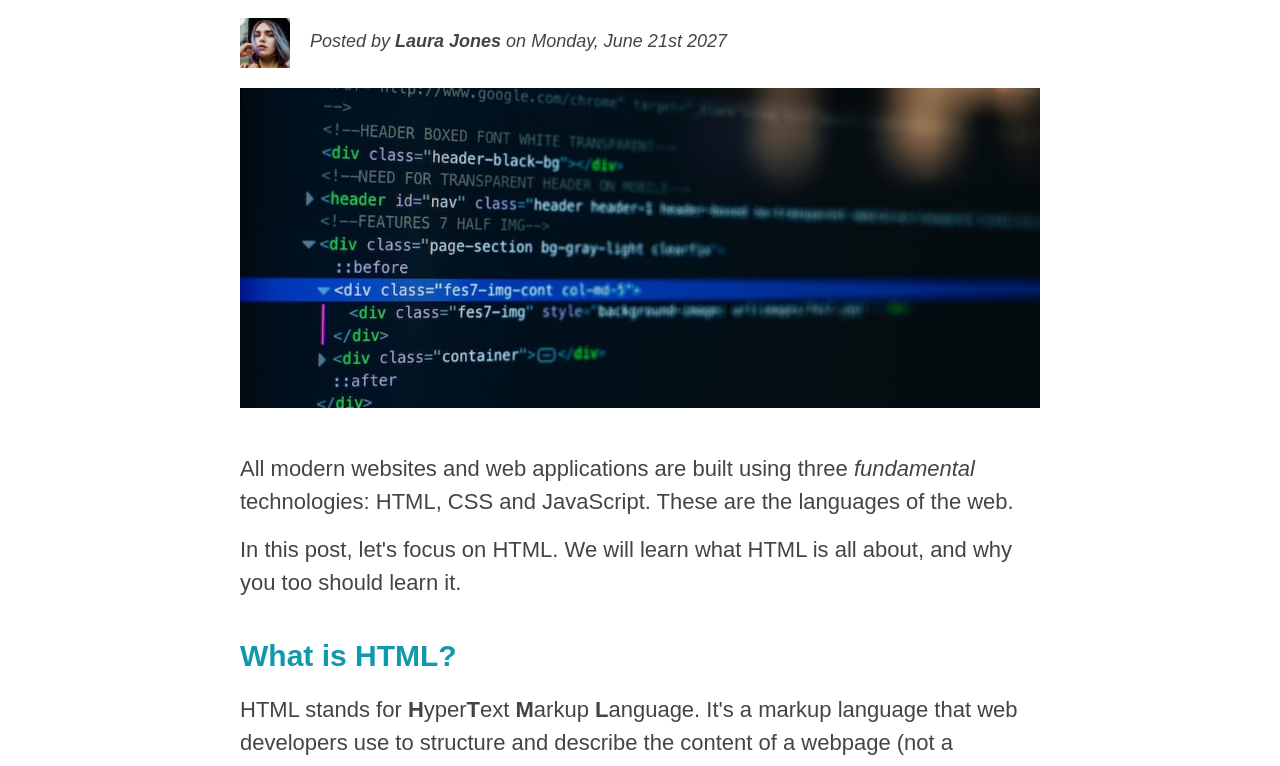
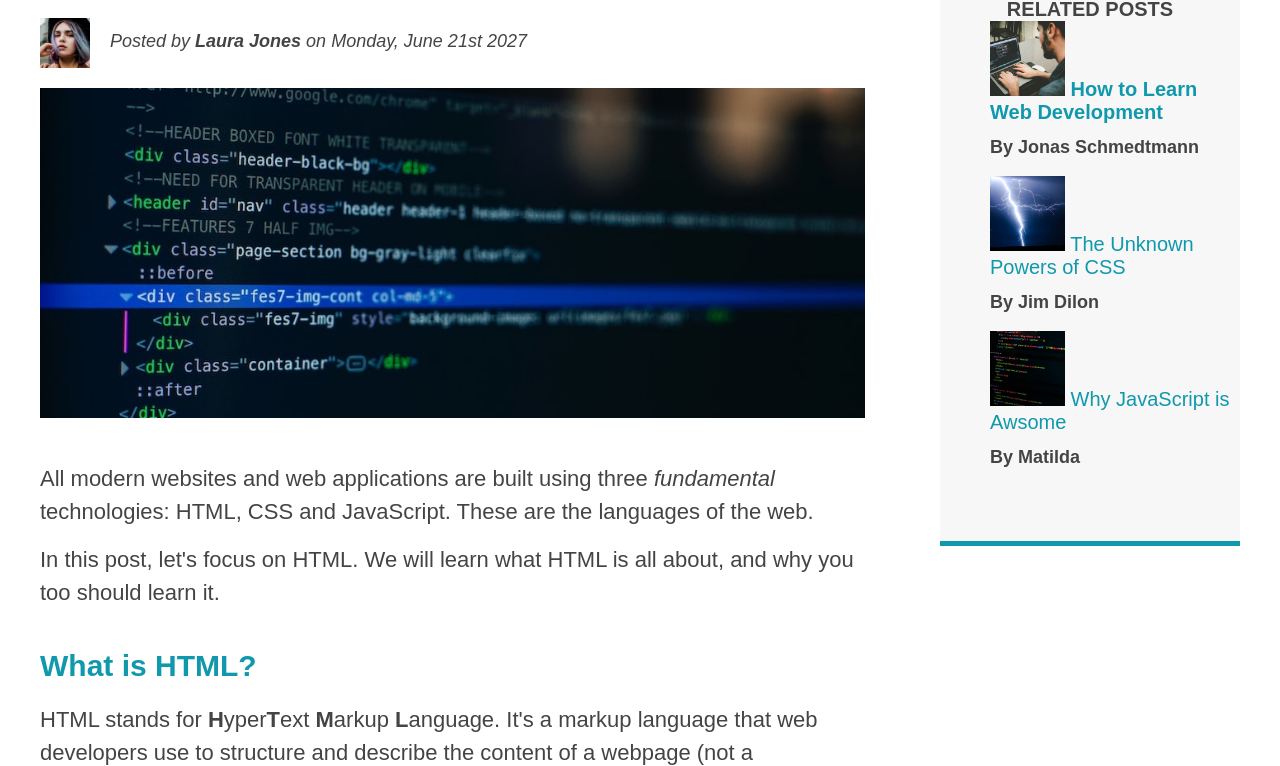
Before and after one commit to JordanWaldron/Blog-HTML-Fundamentals, a plain HTML site: page 02-HTML-Fundamentals/index.html in a window 1280 px wide. Shown: the part 191-957 px from the top of the page. Drawn offline with Linux system fonts and the light colour scheme.

Commit message:
Float Layout added

```diff
--- a/02-HTML-Fundamentals/style.css
+++ b/02-HTML-Fundamentals/style.css
@@ -14,14 +14,14 @@ body {
 }
 
 .container {
-  width: 800px;
+  width: 1200px;
   margin: 0 auto;
   /* position: relative; */
 }
 
 .main-header {
   background-color: #f7f7f7;
-  background-color: red;
+  /* background-color: red; */
   /* padding: 20px;
   padding-left: 40px;
   padding-right: 40px; */
@@ -274,7 +274,6 @@ h2::after {
 }
 
 .author {
-  /* padding-left: 80px; */
   float: left;
   margin-top: 10px;
   margin-left: 20px;
@@ -300,3 +299,17 @@ nav {
   content: "";
   display: block;
 }
+
+article {
+  width: 825px;
+  float: left;
+}
+
+aside {
+  width: 300px;
+  float: right;
+}
+
+footer {
+  clear: both;
+}
```
